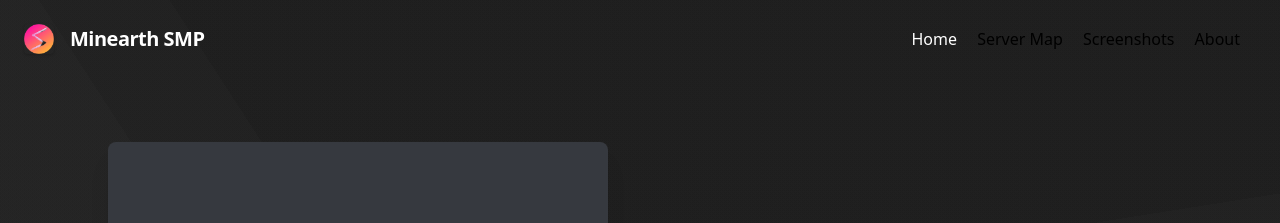
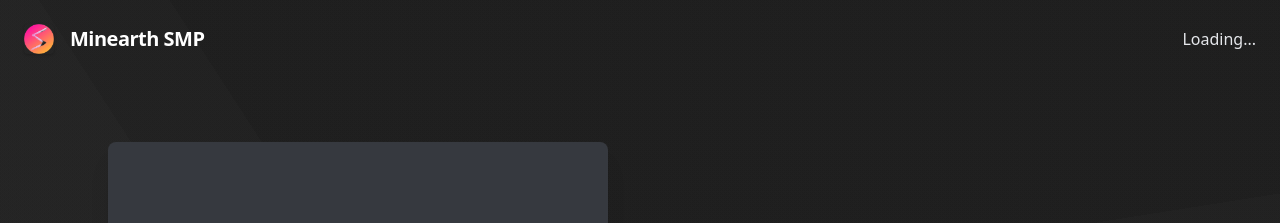
Before and after one commit to Shreyas-ITB/ChillClubOG, a Jekyll site: the page built from index.md, in a window 1280 px wide. Shown: the top 223 px of the page. Built offline with Jekyll 4.4.1, drawn with Linux system fonts in a browser that asks for light colours; a script that is not in the unit is left out; comment, search, counter and statistics services are not loaded; part of the change alters nothing that is shown.

Commit message:
Update _config.yml

```diff
--- a/_config.yml
+++ b/_config.yml
@@ -28,14 +28,14 @@ discordChannelID: 1046353483131011122
 # #   url - The link it should go to (for example, if you have "maps.md" file, put "maps")
 # #   newtab - Whether link should open in new tab
 #
-siteNav:
-  - name: Server Map
-    url: map
-    newtab: true
-  - name: Screenshots
-    url: screenshots
-  - name: About
-    url: about
+# siteNav:
+#   - name: Server Map
+#     url: map
+#     newtab: true
+#   - name: Screenshots
+#     url: screenshots
+#   - name: About
+#     url: about
 
 
 
```
